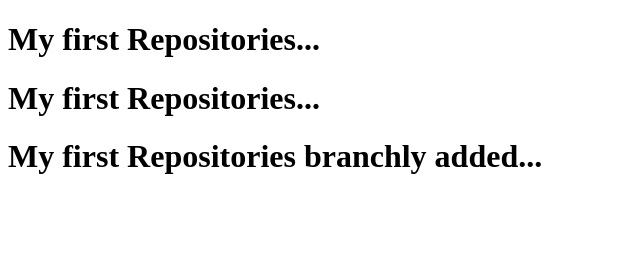
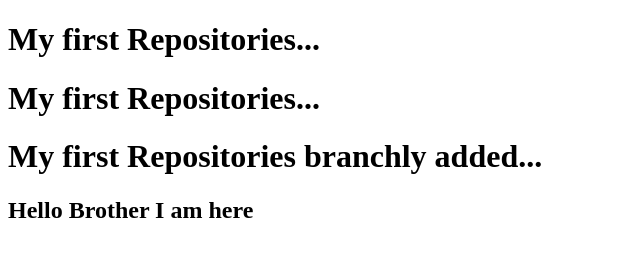
Before and after one commit to tawshif0022/projectss, a plain HTML site: page index.html in a window 1280 px wide. Shown: the whole page, without its empty margins (0-640 px from the left). Drawn offline with Linux system fonts and the light colour scheme.

Commit message:
code added

```diff
--- a/index.html
+++ b/index.html
@@ -12,6 +12,7 @@
     <h1>My first Repositories...</h1>
     <h1>My first Repositories...</h1>
     <h1>My first Repositories branchly added...</h1>
+    <h2>Hello Brother I am here</h2>
 </body>
 
 </html>
```
